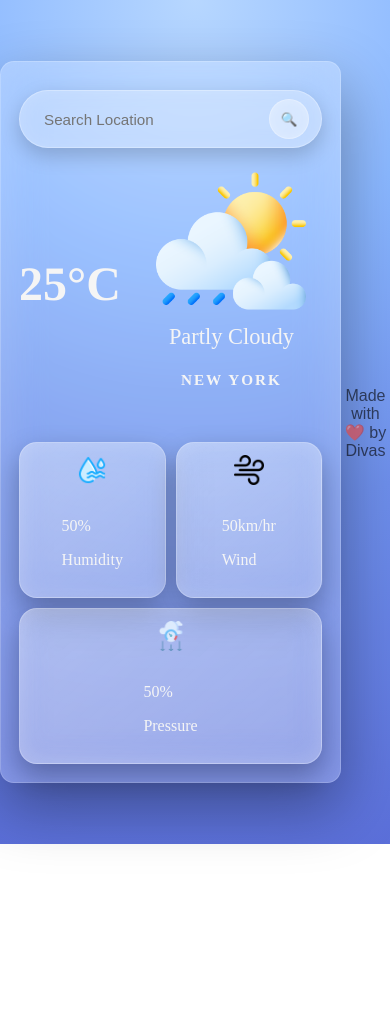
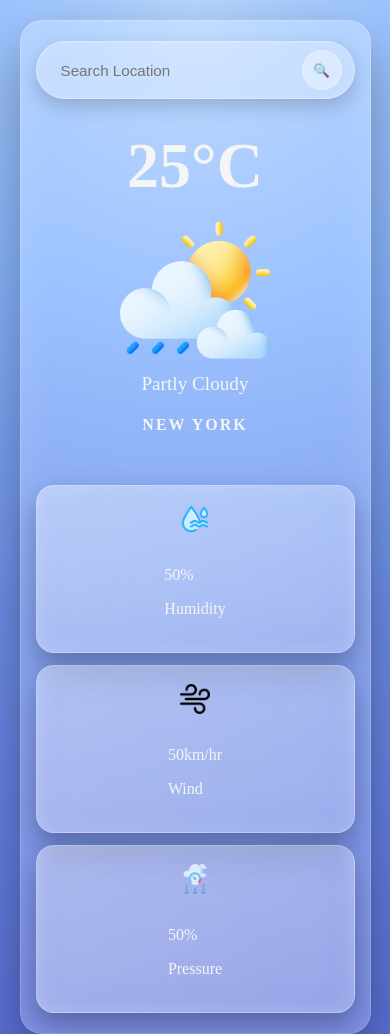
Before and after one commit to Divasdev/BEGINNER-PROJECTS, a plain HTML site: page Weather App/index.html in a window 390 px wide. Shown: the top 1034 px of the page. Before the commit the page ends 844 px from the top, so only its background shows below. Drawn offline with Linux system fonts and the light colour scheme; no server answers.

Commit message:
completed

```diff
--- a/Weather App/index.html
+++ b/Weather App/index.html
@@ -55,9 +55,7 @@
          </div>
       </div>
    </div>
-   <div class="footer">
-      <p>Made with ❤️ by Divas</p>
-   </div>
+
 </body>
 <script src="scripts.js"></script>
 
--- a/Weather App/styles.css
+++ b/Weather App/styles.css
@@ -1,22 +1,35 @@
 /* Reset-ish and helpful defaults */
-*{ box-sizing: border-box; }
-html,body{ height:100%; margin:0; padding:0; }
+* {
+   box-sizing: border-box;
+}
+
+html,
+body {
+   margin: 0;
+   padding: 0;
+   /* height: 100%; REMOVED to allow scrolling */
+}
+
 body {
    min-height: 100vh;
    display: flex;
    align-items: center;
    justify-content: center;
    background: radial-gradient(circle at top, #b7d7ff 0%, #8ab7ff 30%, #6d8eea 60%, #5b6fd9 100%);
-   -webkit-font-smoothing:antialiased;
-   -moz-osx-font-smoothing:grayscale;
-   overflow-x: hidden; /* prevent horizontal overflow on small devices */
+   -webkit-font-smoothing: antialiased;
+   -moz-osx-font-smoothing: grayscale;
+   overflow-x: hidden;
+   padding: 10px 0;
+   /* Add padding for safety */
 }
 
 /* Make the card width responsive */
 #container {
-   width: min(92vw, 620px); /* responsive width */
+   width: min(92vw, 620px);
+   /* responsive width */
    max-width: 620px;
-   min-height: 520px;
+   min-height: auto;
+   /* Let content define height */
    display: flex;
    flex-direction: column;
    align-items: center;
@@ -26,7 +39,8 @@ body {
    border: 1px solid rgba(255, 255, 255, 0.25);
    -webkit-backdrop-filter: blur(20px);
    backdrop-filter: blur(20px);
-   padding: 28px 22px; /* slightly reduced to help small screens */
+   padding: 28px 22px;
+   /* slightly reduced to help small screens */
    border-radius: 22px;
    color: whitesmoke;
    position: relative;
@@ -117,7 +131,8 @@ button {
    gap: 14px;
    margin-top: 40px;
    width: 100%;
-   flex-wrap: wrap; /* allow wrapping on small screens */
+   flex-wrap: wrap;
+   /* allow wrapping on small screens */
 }
 
 .col {
@@ -132,8 +147,10 @@ button {
    flex-direction: column;
    align-items: center;
    justify-content: center;
-   min-width: 140px; /* smaller min width helps wrapping */
-   flex: 1 1 140px; /* allow shrink/grow */
+   min-width: 140px;
+   /* smaller min width helps wrapping */
+   flex: 1 1 140px;
+   /* allow shrink/grow */
    gap: 10px;
 }
 
@@ -154,56 +171,77 @@ button {
    margin-bottom: 6px;
 }
 
-.weekday { display:flex; align-items:center; text-align:center; }
-.imgs { width: 100%; max-width: 400px; }
-
-.footer {
-   position: absolute;
-   bottom: 8px;
+.weekday {
+   display: flex;
+   align-items: center;
    text-align: center;
-   width: 100%;
-   color: rgba(0, 0, 0, 0.6);
-   font-size: 1rem;
-   font-family: sans-serif;
-   pointer-events: none;
 }
 
-/* Mobile-specific tweaks */
+.imgs {
+   width: 40px;
+   height: auto;
+}
+
+
+
+/* Mobile responsive design */
 @media (max-width: 600px) {
-   #container {
-      width: 94vw;
-      min-height: auto; /* let content define height */
-      border-radius: 14px;
-      padding: 18px;
-      justify-content: flex-start;
+   body {
+      align-items: flex-start;
+      padding: 10px 0;
    }
 
-   .search-box { margin-top: 10px; }
+   #container {
+      width: 90%;
+      margin: 10px auto;
+      padding: 20px 15px;
+      min-height: auto;
+   }
 
-   .temp { font-size: clamp(3rem, 12vw, 6rem); }
-   .type { font-size: 1.4rem; }
+   .search-box {
+      margin-bottom: 20px;
+   }
+
+   #weather-info {
+      flex-direction: column;
+   }
+
+   .temp {
+      font-size: 4rem;
+   }
+
+   .type {
+      font-size: 1.2rem;
+   }
+
+   .city {
+      font-size: 1rem;
+   }
 
    .details {
-      gap: 10px;
-      margin-top: 22px;
+      flex-direction: column;
+      gap: 12px;
+      margin-top: 20px;
    }
 
    .col {
-      min-width: 120px;
-      padding: 12px;
-      flex: 1 1 45%; /* two columns on small screens */
+      width: 100%;
+      min-width: 100%;
+      flex: none;
    }
 
-   /* make the large pressure card span full width */
-   .col.full-width {
-      flex-basis: 100%;
-      min-width: 100%;
+   .weather-icon {
+      width: 80px;
    }
 
-   .weather-icon { width: clamp(70px, 28vw, 110px); }
-
-   .footer { position: relative; margin-top: 18px; }
+   .footer {
+      position: relative;
+      margin-top: 20px;
+   }
 }
 
-/* Help ensure images never overflow their containers */
-img { max-width: 100%; height: auto; display: block; }
+/* Prevent image overflow */
+img {
+   max-width: 100%;
+   height: auto;
+}
```
